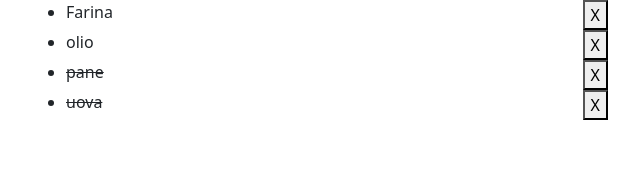
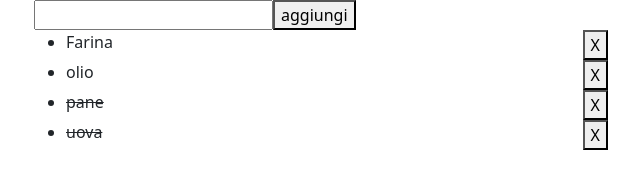
Before and after one commit to valeriodipaolo1997/vue-todolist, a plain HTML site: page index.html in a window 1280 px wide. Shown: the whole page, without its empty margins (48-688 px from the left). Drawn offline with nearby package versions, Linux system fonts and the light colour scheme.

Commit message:
milestone 3

```diff
--- a/assets/main.js
+++ b/assets/main.js
@@ -19,7 +19,7 @@ createApp({
         return {
 
 
-
+            newTask: '',
             toDoList: [
                 {
                     text: 'Farina',
@@ -45,6 +45,13 @@ createApp({
     methods: {
         removeToDo (index) {
             this.toDoList.splice([index],1)
+        },
+
+        addTask () {
+            this.toDoList.push({
+                text:this.newTask,
+                done:false,
+            })
         }
     }
 }).mount('#app')
--- a/index.html
+++ b/index.html
@@ -11,6 +11,10 @@
     <body>
 
         <div id="app" class="container">
+            <div class="new-Task">
+                <input v-model="newTask" type="text">
+                <button @click="addTask">aggiungi</button>
+            </div>
             <div>
                 <ul>
                     <li v-for="(toDo, index) in toDoList" class="w-50">
```
